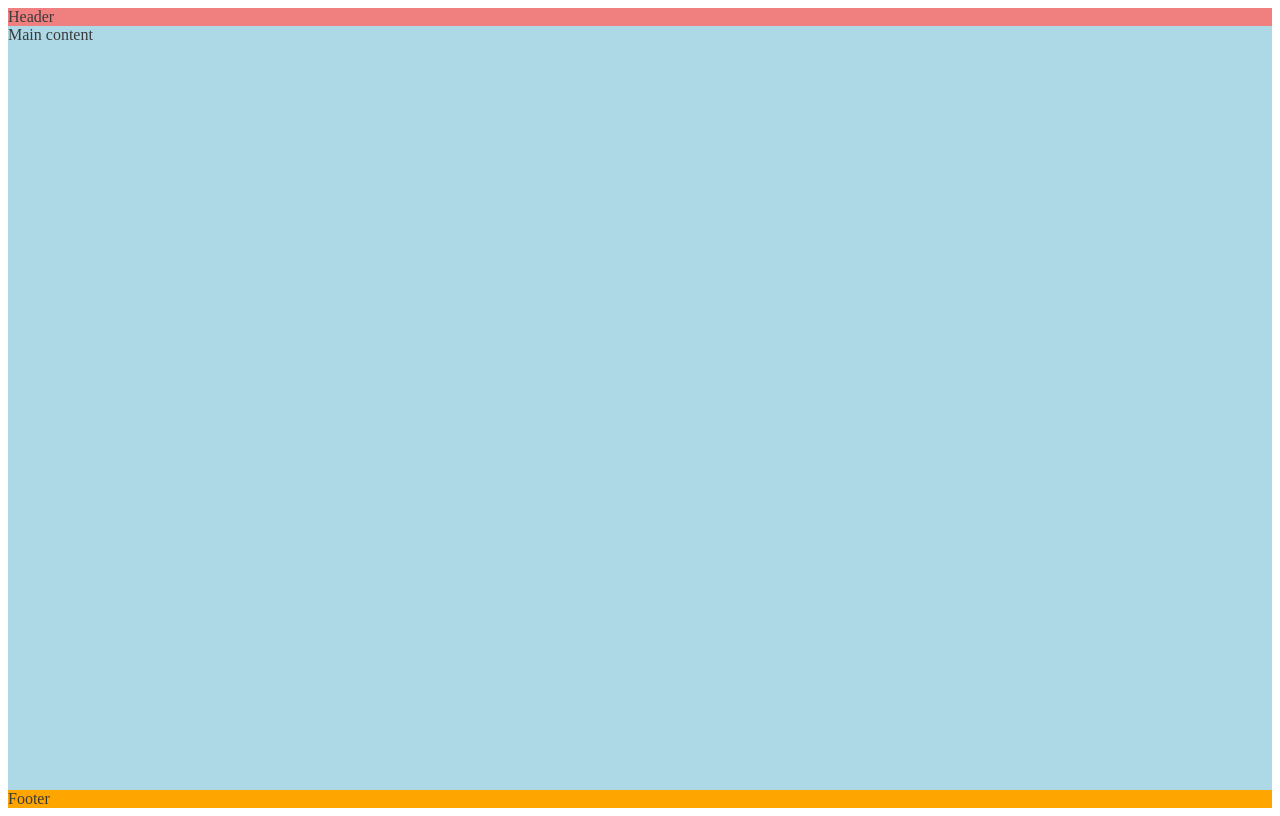
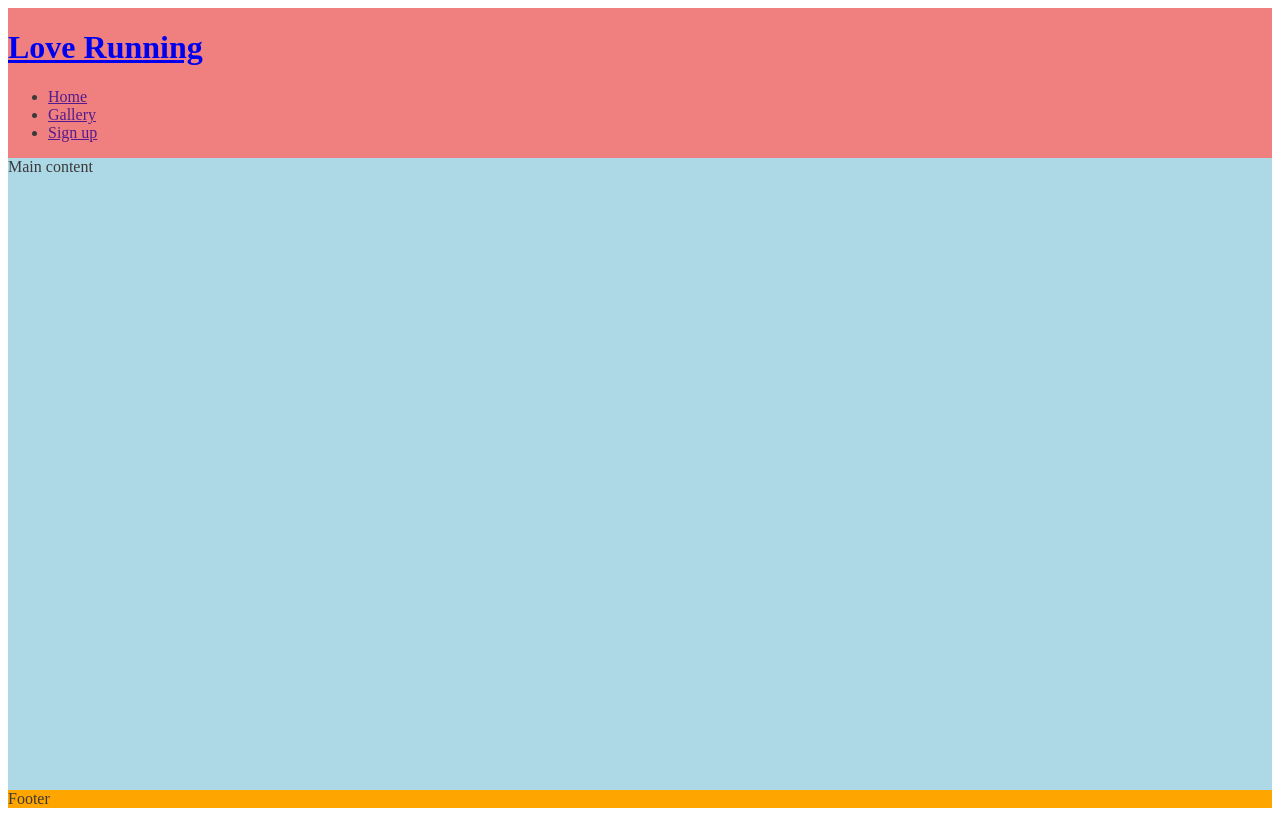
Before and after one commit to Pazzyb/love-running, a plain HTML site: page index.html in a window 1280 px wide. Drawn offline with Linux system fonts and the light colour scheme.

Commit message:
Created heading, added navbar with links

```diff
--- a/index.html
+++ b/index.html
@@ -3,27 +3,42 @@
 
 <head>
     <meta charset="UTF-8">
+    <meta http-equiv="X-UA-Compatible" content="IE=edge">
     <meta name="viewport" content="width=device-width, initial-scale=1.0">
-     <!-- Meta tags for search engines -->
+    <!-- Meta tags for search engines -->
     <meta name="description"
         content="Love Running. Club for runners in Dublin, Ireland. Urban running, trail running. Dublin docklands and Phoenix Park">
     <meta name="keywords" content="love running, run, running club, runners, Ireland, Dublin, sport, exercise">
     <!-- Title -->
-    <!-- Title -->
     <title>Love Running</title>
     <!-- Favicon -->
-    <link rel="icon" type="apple-touch-icon" sizes="180x180" href="favicon.ico">
     <link rel="apple-touch-icon" sizes="180x180" href="assets/favicon/apple-touch-icon.png">
     <link rel="icon" type="image/png" sizes="32x32" href="assets/favicon/favicon-32x32.png">
     <link rel="icon" type="image/png" sizes="16x16" href="assets/favicon/favicon-16x16.png">
-    <!-- CSS Stylesheet -->
+    <!-- Stylesheet -->
     <link rel="stylesheet" href="assets/css/style.css">
-
 </head>
 
 <body>
     <!-- Header -->
-    <header>Header</header>
+    <header>
+        <a href="index.html">
+            <h1 id="logo">Love Running</h1>
+            <nav>
+                <ul>
+                    <li>
+                        <a href="">Home</a>
+                    </li>
+                    <li>
+                        <a href="">Gallery</a>
+                    </li>
+                    <li>
+                        <a href="">Sign up</a>
+                    </li>
+                </ul>
+            </nav>
+        </a>
+    </header>
 
     <!-- Main content -->
     <main>Main content</main>
```
